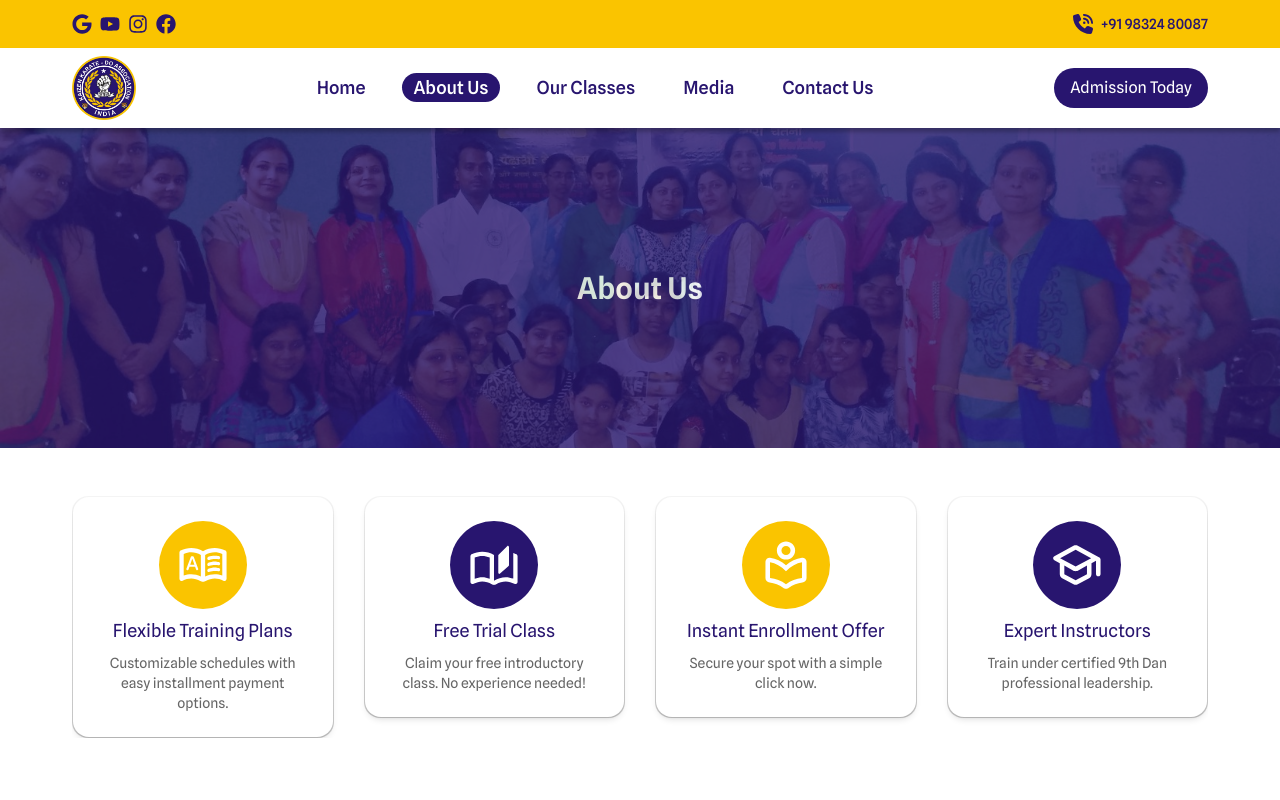
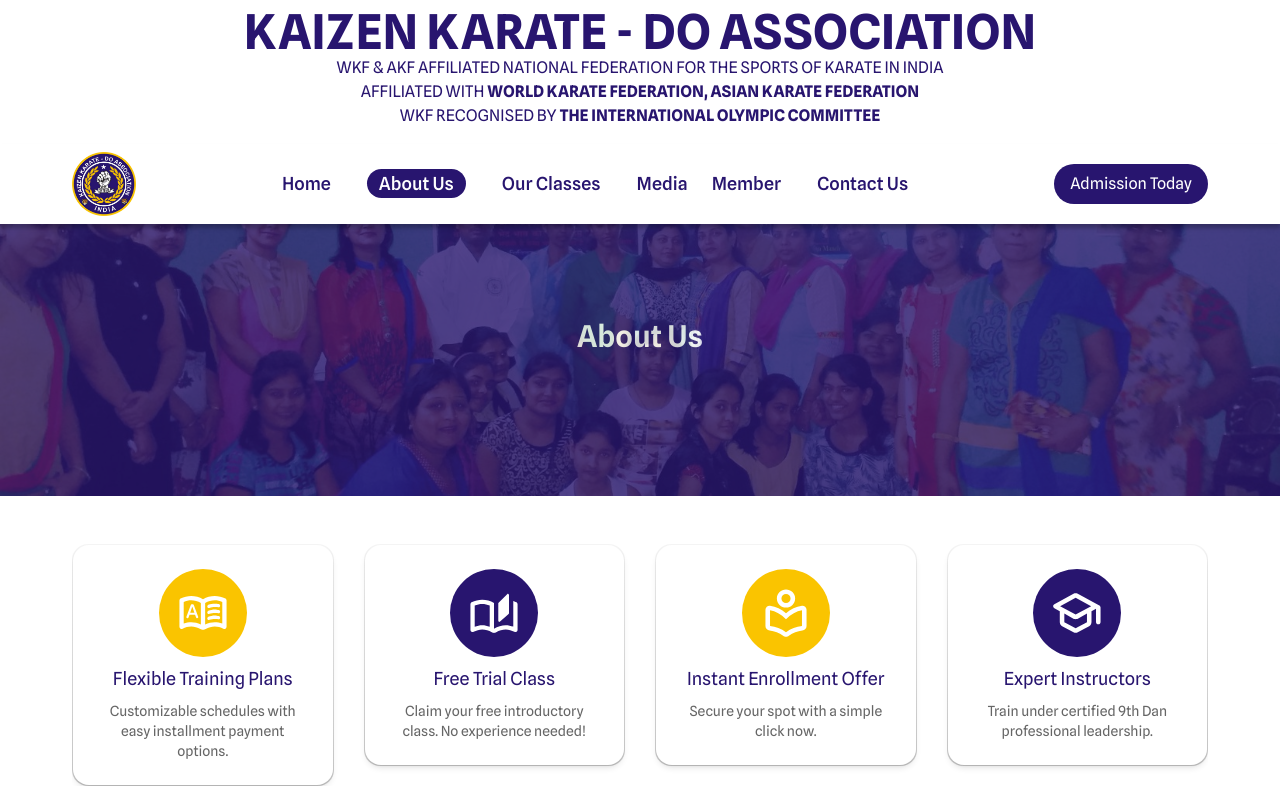
Before and after one commit to sourav7693/kaizen-karate, a Next.js app: page /about in a window 1280 px wide. Shown: the top 800 px of the page. Built offline with nearby package versions, Linux system fonts and the light colour scheme.

Commit message:
design change 1

```diff
--- a/src/app/media/page.tsx
+++ b/src/app/gallery/page.tsx
@@ -10,7 +10,8 @@ const page = async () => {
   const gallery = await getAllGallery(1,0);
   return (
     <MainTemplate>
-      <SubBanner heading="Media" />
+      <SubBanner heading="Gallery" />
+
       {/* Your Work here  */}
       <section className="self-padding">
         <div className="border-b border-defined-purple pb-8 flex flex-col gap-6">
@@ -31,12 +32,9 @@ const page = async () => {
             ))}
           </div>
         </div>
-        <div className="pb-8 flex flex-col gap-6">
-          {/* Video Gallery */}
-          <h1 className="text-3xl font-bold text-defined-purple">
-            Video Gallery
-          </h1>
-        </div>
+
+
+
       </section>
     </MainTemplate>
   );
--- /dev/null
+++ b/src/app/video/page.tsx
@@ -0,0 +1,22 @@
+import SubBanner from "@/components/global/SubBanner";
+import MainTemplate from "@/templates/MainTemplate";
+
+const page = () => {
+  return (
+    <MainTemplate>
+      <SubBanner heading="Video" />
+      {/* Your Work here  */}
+      <section className="self-padding">
+
+        <div className="pb-8 flex flex-col gap-6">
+          {/* Video Gallery */}
+          <h1 className="text-3xl font-bold text-defined-purple">
+            Video Gallery
+          </h1>
+        </div>
+      </section>
+    </MainTemplate>
+  );
+};
+
+export default page;
--- a/src/components/global/Header.tsx
+++ b/src/components/global/Header.tsx
@@ -24,6 +24,35 @@ const Header = () => {
     {
       text: "About Us",
       href: "/about",
+
+    },
+    {
+      text: "Our Classes",
+      href: "/classes",
+    },
+
+    {
+      text: "Media",
+      // href: "/",
+      subMenu: [
+         {
+          text: "Gallery",
+          href: "/gallery",
+        },
+         {
+          text: "Video",
+          href: "/video",
+        },
+        {
+          text: "Awards",
+          href: "/awards",
+        }
+      ]
+    },
+
+    {
+      text: "Member",
+      // href: "/",
       subMenu: [
         {
           text: "Board Comittee",
@@ -35,29 +64,14 @@ const Header = () => {
         },
       ]
     },
-    {
-      text: "Our Classes",
-      href: "/classes",
-    },
-    {
-      text: "Media",
-      href: "/media",
-      subMenu: [
-        {
-          text: "Awards",
-          href: "/awards",
-        }
-      ]
-    },
+
     {
       text: "Contact Us",
       href: "/contact",
     },
   ];
 
-   const isActive = (path: string | undefined) => {
-     return pathname === path;
-   };
+   const isActive = (path: string | undefined) => pathname === path
 
   useEffect(() => {
     let ticking = false;
@@ -78,7 +92,7 @@ const Header = () => {
     <>
       <div
         className={`flex justify-between items-center md:px-18 px-4 fixed h-[3.5rem] md:h-[5rem] w-full z-[60] bg-white shadow-defined-light ${
-          scrolled ? "top-0 " : "md:top-[3rem] top-0"
+          scrolled ? "top-0 " : "md:top-[9rem] top-0"
         }`}
       >
         {/* Logo */}
@@ -102,7 +116,7 @@ const Header = () => {
               className="font-medium text-lg hover:scale-110 transition-all duration-500"
             >
               {item.href ? (
-                <div className="relative group">
+                <div className="relative">
                   <Link
                     href={item.href}
                     className={`${
@@ -111,6 +125,18 @@ const Header = () => {
                   >
                     {item.text}
                   </Link>
+                </div>
+              ) : (
+                <div className="relative group">
+                  <span
+                    className={`${
+                      isActive(item.href)
+                        ? "text-defined-purple"
+                        : "text-defined-purple"
+                    } capitalize cursor-pointer`}
+                  >
+                    {item.text}
+                  </span>
                   {item.subMenu && item.subMenu.length > 0 && (
                     <div className="absolute top-full left-1/2 -translate-x-1/2 duration-500 transition-all origin-top-right opacity-0 group-hover:opacity-90 group-hover:border-t-2 group-hover:border-defined-yellow w-0 group-hover:w-auto  overflow-hidden flex rounded bg-white">
                       <div className="flex flex-col gap-6 ">
@@ -135,18 +161,6 @@ const Header = () => {
                       </div>
                     </div>
                   )}
-                </div>
-              ) : (
-                <div className="relative">
-                  <span
-                    className={`${
-                      isActive(item.href)
-                        ? "text-defined-purple"
-                        : "text-defined-blue"
-                    } font-semibold capitalize cursor-pointer`}
-                  >
-                    {item.text}
-                  </span>
                 </div>
               )}
             </li>
@@ -204,56 +218,17 @@ const Header = () => {
                       <Link
                         href={item.href}
                         className="flex justify-between items-center cursor-pointer lg:text-base text-base md:text-xl xl:text-lg"
-                        onClick={() =>
-                          item.subMenu &&
-                          item.subMenu.length > 0 &&
-                          setOpenDropdown(openDropdown === index ? null : index)
-                        }
                       >
                         {item.text}
-                        {item.subMenu && item.subMenu.length > 0 && (
-                          <span>{openDropdown === index ? "-" : "+"}</span>
-                        )}
                       </Link>
-                      {openDropdown === index && (
-                        <div
-                          className={`duration-500 transition-all origin-top ${
-                            openDropdown === index
-                              ? "h-auto opacity-100"
-                              : "h-0 opacity-0"
-                          } overflow-hidden flex flex-col rounded`}
-                        >
-                          {item.subMenu && item.subMenu.length > 0 && (
-                            <ul className="flex flex-col ">
-                              {item.subMenu.map(
-                                (
-                                  item: { href: string; text: string },
-                                  index: number
-                                ) => (
-                                  <div
-                                    className="flex flex-col p-2 "
-                                    key={index}
-                                  >
-                                    <Link
-                                      href={item.href}
-                                      className="flex items-center gap-2 font-medium text-white px-4 rounded hover:scale-105 transition-all duration-300"
-                                    >
-                                      <span className="">&gt;</span>
-                                      {item.text}
-                                    </Link>
-                                  </div>
-                                )
-                              )}
-                            </ul>
-                          )}
-                        </div>
-                      )}
                     </div>
                   ) : (
                     <div>
                       <div
                         className="flex justify-between items-center cursor-pointer lg:text-base text-base md:text-xl xl:text-lg"
                         onClick={() =>
+                          item.subMenu &&
+                          item.subMenu.length > 0 &&
                           setOpenDropdown(openDropdown === index ? null : index)
                         }
                       >
--- a/src/components/global/TopHeader.tsx
+++ b/src/components/global/TopHeader.tsx
@@ -1,46 +1,22 @@
-import Link from "next/link";
-import React from "react";
-import { FaFacebook, FaGoogle, FaInstagram, FaYoutube } from "react-icons/fa";
-import { FaPhoneVolume } from "react-icons/fa6";
 
 const TopHeader = () => {
   return (
-    <section className="md:px-18 px-4 z-[60] w-full flex bg-defined-yellow">
-      <div className="w-full h-[3rem] hidden text-defined-purple md:flex justify-between sm:gap-2 md:gap-0 items-center">
-        <div className=" flex items-center gap-2 font-medium">
-          <Link
-            className="hover:scale-105 transition-all duration-300"
-            href={"https://share.google/EBAbLakR1LeQSacxq"}
-            target="_blank"
-          >
-            <FaGoogle className=" size-5" />
-          </Link>
-          <Link
-            className="hover:scale-105 transition-all duration-300"
-            href={"https://www.youtube.com/@kaizenkarateassociationindia"}
-            target="_blank"
-          >
-            <FaYoutube className=" size-5" />
-          </Link>
-          <Link
-            className="hover:scale-105 transition-all duration-300"
-            href={"https://www.instagram.com/kaizenkarate07/"}
-            target="_blank"
-          >
-            <FaInstagram className=" size-5" />
-          </Link>
-          <Link
-            className="hover:scale-105 transition-all duration-300"
-            href={"https://www.facebook.com/kaizenkarateindia/"}
-            target="_blank"
-          >
-            <FaFacebook className=" size-5" />
-          </Link>
-        </div>
-        <div className="xlg:text-base text-sm flex items-center gap-2 font-medium">
-          <FaPhoneVolume className=" size-5" />{" "}
-          <Link href={"tel:+919832480087"}>+91 98324 80087</Link>
-        </div>
+    <section className="md:px-18 px-4 z-[60] w-full flex bg-white">
+      <div className="w-full h-[10rem] hidden text-defined-purple md:flex flex-col self-start pt-2 sm:gap-2 md:gap-0 items-center">
+        <h1 className="text-5xl  font-extrabold">
+          KAIZEN KARATE - DO ASSOCIATION
+        </h1>
+        <p>
+          WKF & AKF AFFILIATED NATIONAL FEDERATION FOR THE SPORTS OF KARATE IN
+          INDIA
+        </p>
+        <p>
+          AFFILIATED WITH{" "}
+          <span className="font-bold">WORLD KARATE FEDERATION, ASIAN KARATE FEDERATION</span>
+        </p>
+        <p>
+          WKF RECOGNISED BY <span className="font-bold">THE INTERNATIONAL OLYMPIC COMMITTEE</span>
+        </p>
       </div>
     </section>
   );
--- a/src/templates/MainTemplate.tsx
+++ b/src/templates/MainTemplate.tsx
@@ -15,7 +15,7 @@ export default function MainTemplate({
       </div>
 
       {/* Main Content */}
-      <div className=" lg:mt-[5rem] md:mt-[5rem] mt-[2rem]">{children}</div>
+      <div className="md:mt-[1rem] mt-[2rem]">{children}</div>
       <OnlyMobile />
       <Footer />
     </div>
```
